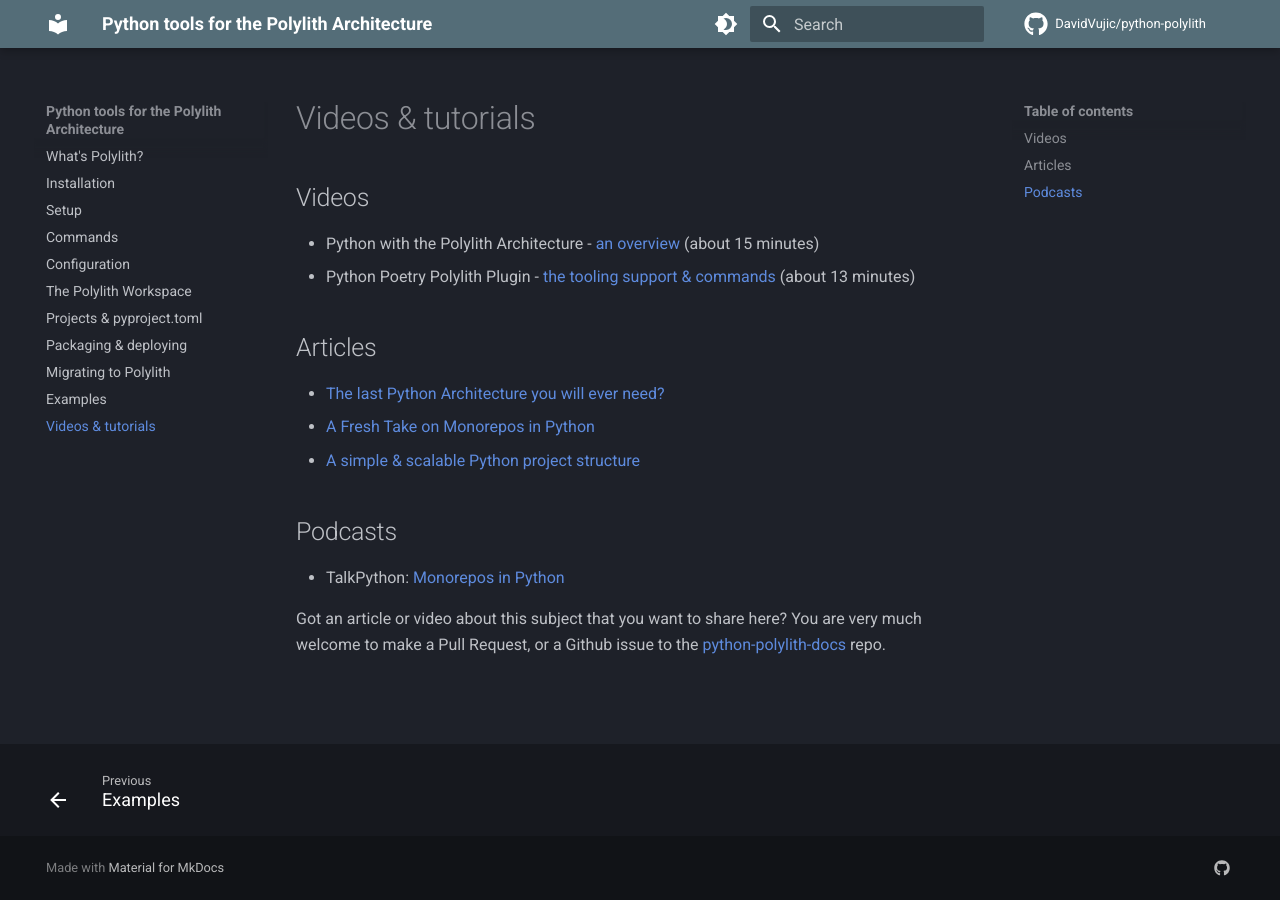
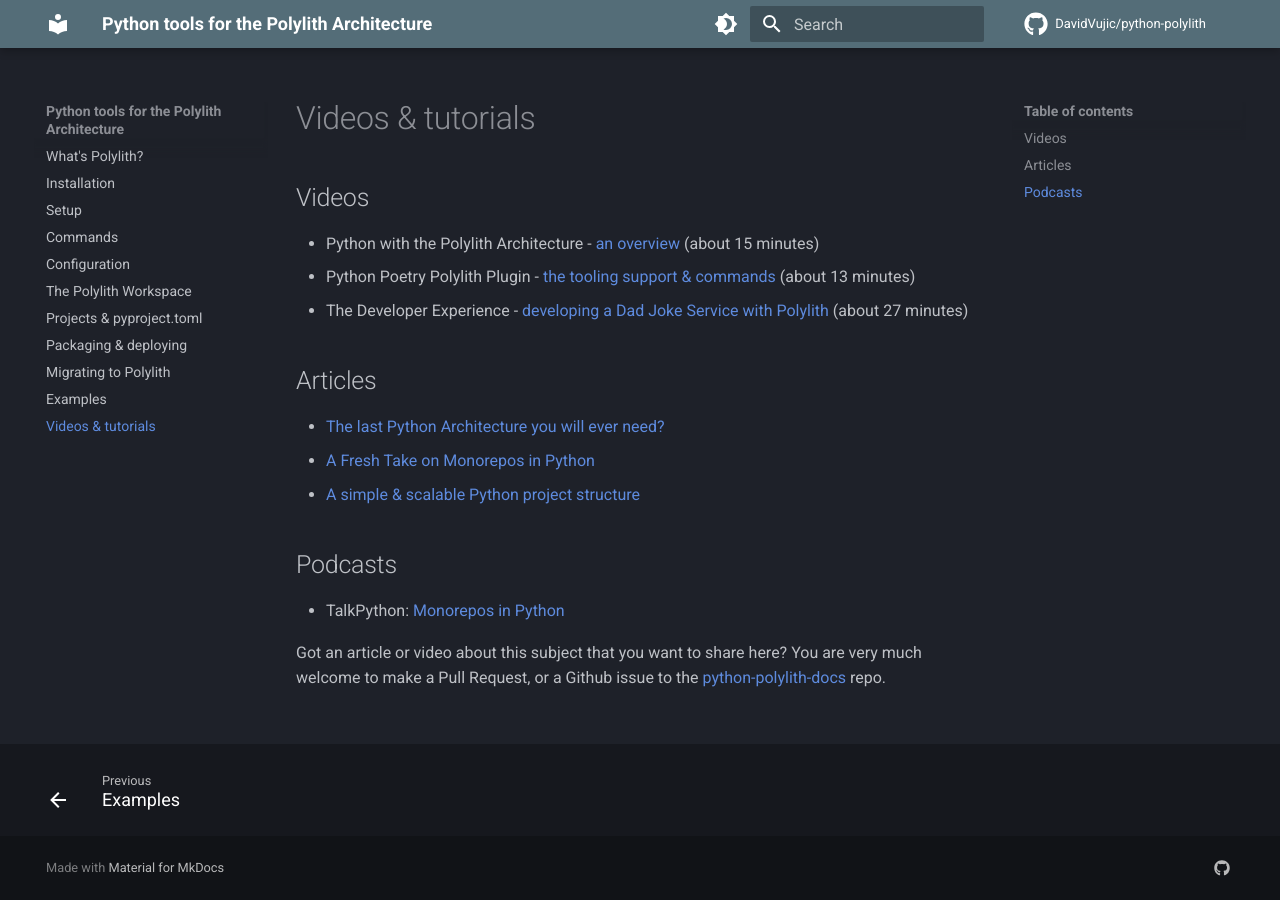
Before and after one commit to DavidVujic/python-polylith-docs, an MkDocs documentation site: the page built from docs/videos.md, in a window 1280 px wide. Built offline with MkDocs 1.6.1 and Material for MkDocs 9.7.7, drawn with Linux system fonts in a browser that asks for light colours; comment, search, counter and statistics services are not loaded.

Commit message:
add link to a new video, a demo of the Developer Experience with Polylith in Python

```diff
--- a/docs/videos.md
+++ b/docs/videos.md
@@ -3,6 +3,7 @@
 ## Videos
 - Python with the Polylith Architecture - [an overview](https://youtu.be/3w2ffHZb6gc) (about 15 minutes)
 - Python Poetry Polylith Plugin - [the tooling support & commands](https://youtu.be/AdKpTP9pjHI) (about 13 minutes)
+- The Developer Experience - [developing a Dad Joke Service with Polylith](https://youtu.be/oG4OFEer3Tk) (about 27 minutes)
 
 
 ## Articles
```
